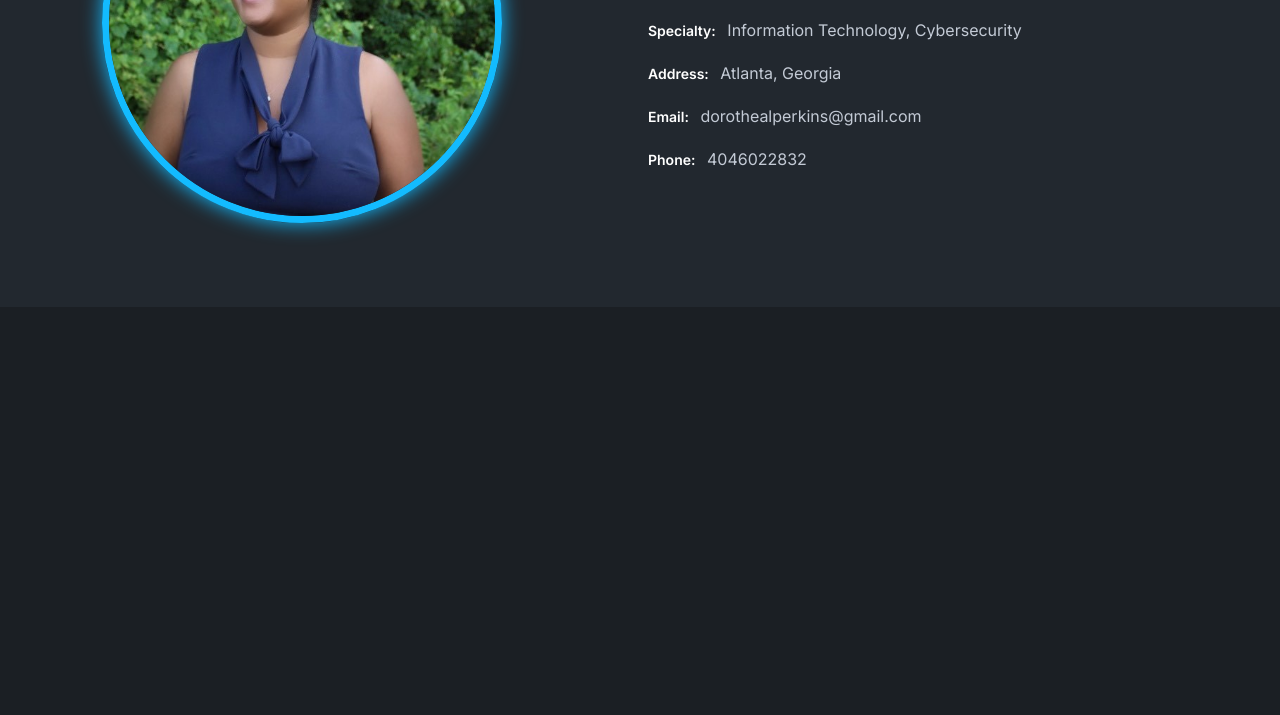
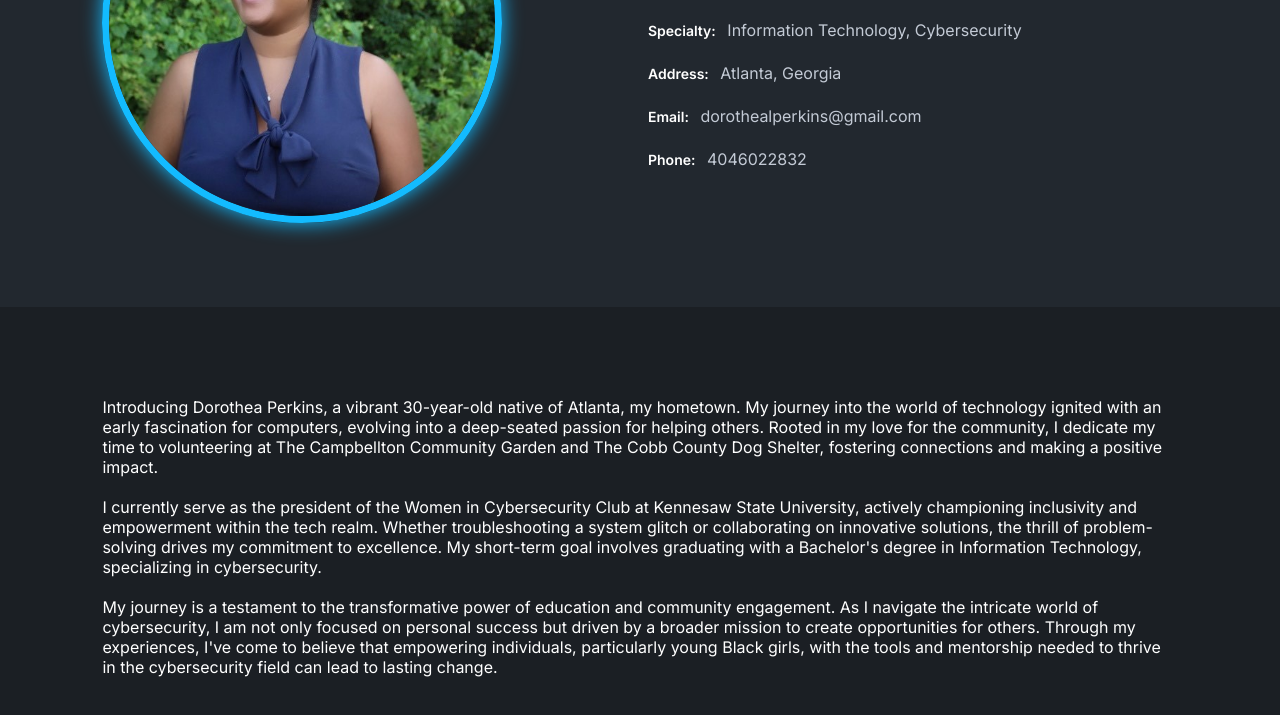
Before and after one commit to Dperki12/Milestone1, a plain HTML site: page about.html in a window 1280 px wide. Shown: the part 267-982 px from the top of the page. Before the commit the page ends 800 px from the top, so only its background shows below. Drawn offline with nearby package versions, Linux system fonts and the light colour scheme.

Commit message:
Update about.html

```diff
--- a/about.html
+++ b/about.html
@@ -72,6 +72,27 @@
 			</div>
 
     </section>
+    <section class="new-section" id="new-section">
+		<div class="center-text">
+		</div>
+		<div class="new-section-content">
+			<!-- bio -->
+			<p><p>
+				Introducing Dorothea Perkins, a vibrant 30-year-old native of Atlanta, my hometown. My journey into the world of technology ignited with an early fascination for computers, evolving into a deep-seated passion for helping others. Rooted in my love for the community, I dedicate my time to volunteering at The Campbellton Community Garden and The Cobb County Dog Shelter, fostering connections and making a positive impact.
+			</p>
+			<br>
+			<p>
+				I currently serve as the president of the Women in Cybersecurity Club at Kennesaw State University, actively championing inclusivity and empowerment within the tech realm. Whether troubleshooting a system glitch or collaborating on innovative solutions, the thrill of problem-solving drives my commitment to excellence. My short-term goal involves graduating with a Bachelor's degree in Information Technology, specializing in cybersecurity.
+			</p>
+			<br>
+			<p>
+				My journey is a testament to the transformative power of education and community engagement. As I navigate the intricate world of cybersecurity, I am not only focused on personal success but driven by a broader mission to create opportunities for others. Through my experiences, I've come to believe that empowering individuals, particularly young Black girls, with the tools and mentorship needed to thrive in the cybersecurity field can lead to lasting change.
+			</p>
+			<br>
+			<p>
+			</p>
+
+	</section>
 
     <script src="script.js"></script>
 
```
